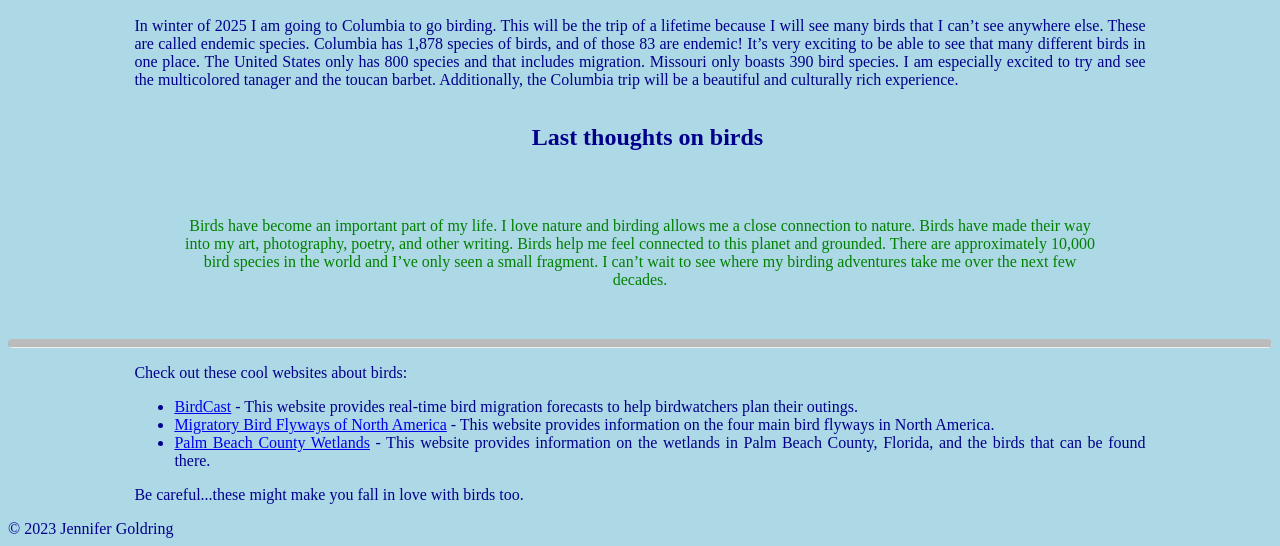
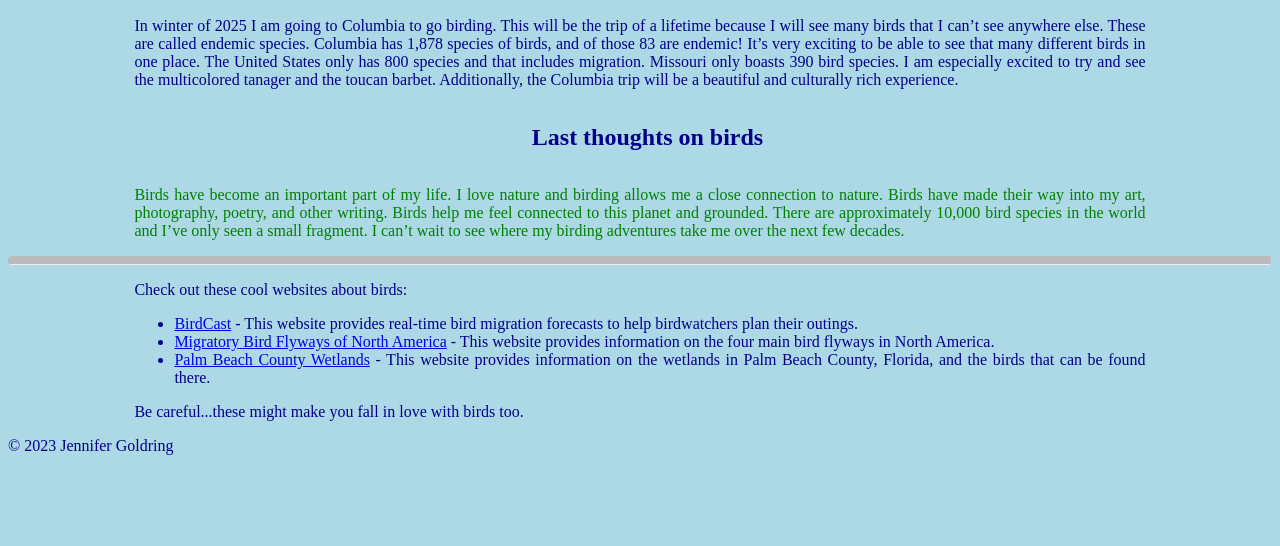
Before and after one commit to PT-Web-Dev-Jan-23/js-assignment-4-html-me-something-JennGoldring, a website: page index.html in a window 1280 px wide. Shown: the part 4389-4935 px from the top of the page. After the commit the page ends 4852 px from the top, so only its background shows below. Drawn offline with Linux system fonts and the light colour scheme.

Commit message:
most recent changes

```diff
--- a/index.html
+++ b/index.html
@@ -172,7 +172,7 @@ In winter of 2025 I am going to Columbia to go birding. This will be the trip of
 <article>
 <h2>Last thoughts on birds</h2>
 
-<p class="funParagraph"> Birds have become an important part of my life. I love nature and birding allows me a close connection to nature. Birds have made their way into my art, photography, poetry, and other writing. Birds help me feel connected to this planet and grounded. There are approximately 10,000 bird species in the world and I’ve only seen a small fragment. I can’t wait to see where my birding adventures take me over the next few decades.
+<p id="testP" class="funParagraph"> Birds have become an important part of my life. I love nature and birding allows me a close connection to nature. Birds have made their way into my art, photography, poetry, and other writing. Birds help me feel connected to this planet and grounded. There are approximately 10,000 bird species in the world and I’ve only seen a small fragment. I can’t wait to see where my birding adventures take me over the next few decades.
 </p></article>
 <hr class="rounded">
 <article>
@@ -185,6 +185,6 @@ In winter of 2025 I am going to Columbia to go birding. This will be the trip of
     <p>Be careful...these might make you fall in love with birds too.</p>
    </article>
    </main>
-   <footer>&copy 2023 Jennifer Goldring</footer>
+   <footer> &copy; 2023 Jennifer Goldring</footer>
 </body>
 </html>
--- a/styles.css
+++ b/styles.css
@@ -80,8 +80,8 @@ section {
 
 .funParagraph {
   color: green;
-  margin: 5%;
-  text-align: center;
+  /*margin: 5%;
+  text-align: center;*/
 }
 
 hr.rounded {
```
